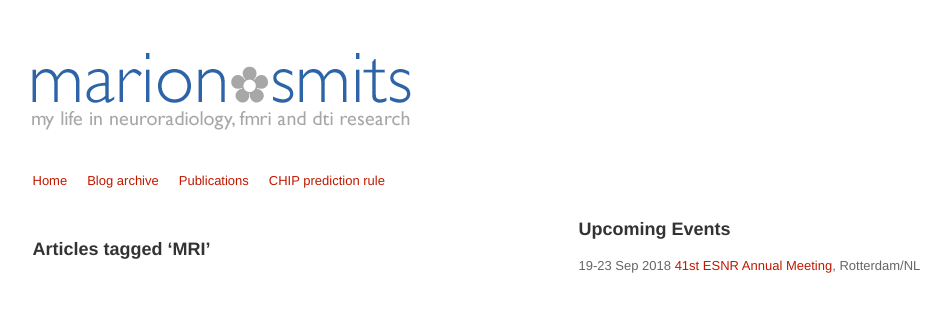
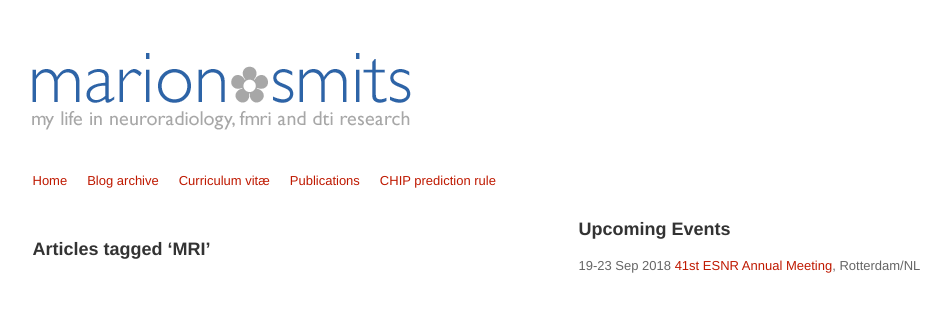
Before and after one commit to marionsmits/marionsmits.github.io, a Jekyll site: the page built from tag/_posts/2015-01-01-mri.html, in a window 1280 px wide. Shown: the top 312 px of the page, without its empty margins (120-1067 px from the left). Built offline with Jekyll 4.4.1, drawn with Linux system fonts in a browser that asks for light colours.

Commit message:
Fix CV link

```diff
--- a/_layouts/page.html
+++ b/_layouts/page.html
@@ -37,8 +37,6 @@
 		<div class="container">
 			<div class="post">
 				<div class="content">
-					{% if page.title %}
-					<div class="title"><h2><a href="{{ page.url | replace:'/','' | replace:'.html','' }}">{{page.title}}</a></h2></div>
 					{% endif %}
 					{% if page.date %}
 						<div class="meta"><span class="date">{{ page.date | date:'%d %b %Y' }}</span></div>
--- a/curriculum-vitae.md
+++ b/curriculum-vitae.md
@@ -1,5 +1,6 @@
 ---
 layout: page
+title: Curriculum vitæ
 Type: page
 Slug: curriculum-vitae
 ---
--- a/style/marionsmits.css
+++ b/style/marionsmits.css
@@ -334,7 +334,7 @@ body { margin: 0 auto; width: 75em; }
 
 @media (max-width: 1000px) {
 	body { width: 92%; margin: 4%; padding: 0; }
-	#header img { width: 100%; max-width: 379px; }
+	#header h1 { font-size: 40px; }
 	#menu { }
 	#menu a { margin-right: 1em; padding-bottom: 0; }
 	.blog { flex-direction: column; }
```
